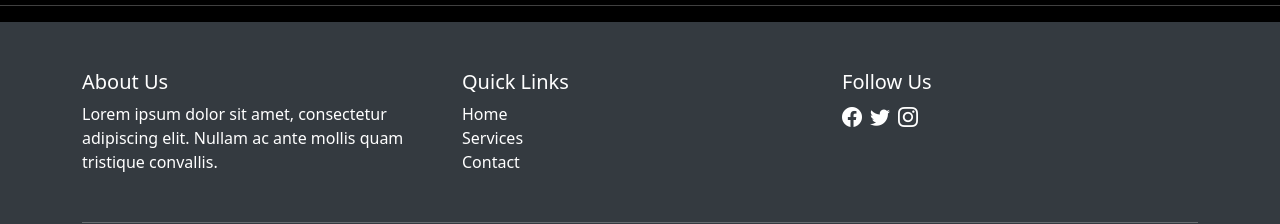
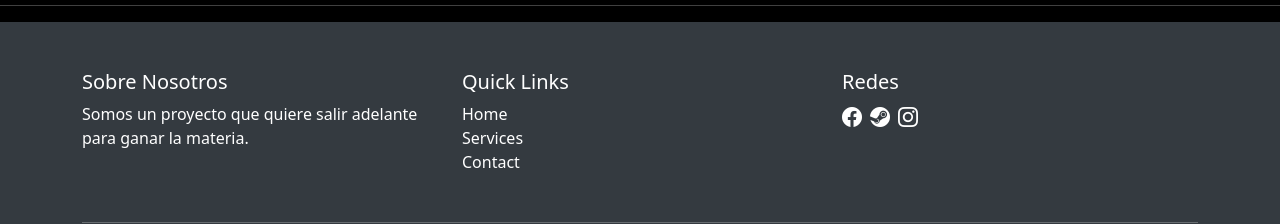
Before and after one commit to 1590LACM/ProyectoWebManila, an Angular app: page / in a window 1280 px wide. Shown: the part 1006-1230 px from the top of the page. Built offline with nearby package versions, Linux system fonts and the light colour scheme; no server answers.

Commit message:
Descripción corta de lo que cambiaste

```diff
--- a/src/app/footer/footer.html
+++ b/src/app/footer/footer.html
@@ -3,8 +3,8 @@
   <div class="container">
     <div class="row">
       <div class="col-md-4 mb-3">
-        <h5>About Us</h5>
-        <p>Lorem ipsum dolor sit amet, consectetur adipiscing elit. Nullam ac ante mollis quam tristique convallis.</p>
+        <h5>Sobre Nosotros</h5>
+        <p>Somos un proyecto que quiere salir adelante para ganar la materia.</p>
       </div>
       <div class="col-md-4 mb-3">
         <h5>Quick Links</h5>
@@ -15,10 +15,10 @@
         </ul>
       </div>
       <div class="col-md-4 mb-3">
-        <h5>Follow Us</h5>
+        <h5>Redes</h5>
         <ul class="list-inline social-icons">
           <li class="list-inline-item"><a href="#" class="text-white"><i class="bi bi-facebook"></i></a></li>
-          <li class="list-inline-item"><a href="#" class="text-white"><i class="bi bi-twitter"></i></a></li>
+          <li class="list-inline-item"><a href="#" class="text-white"><i class="bi bi-steam"></i></a></li>
           <li class="list-inline-item"><a href="#" class="text-white"><i class="bi bi-instagram"></i></a></li>
         </ul>
       </div>
```
